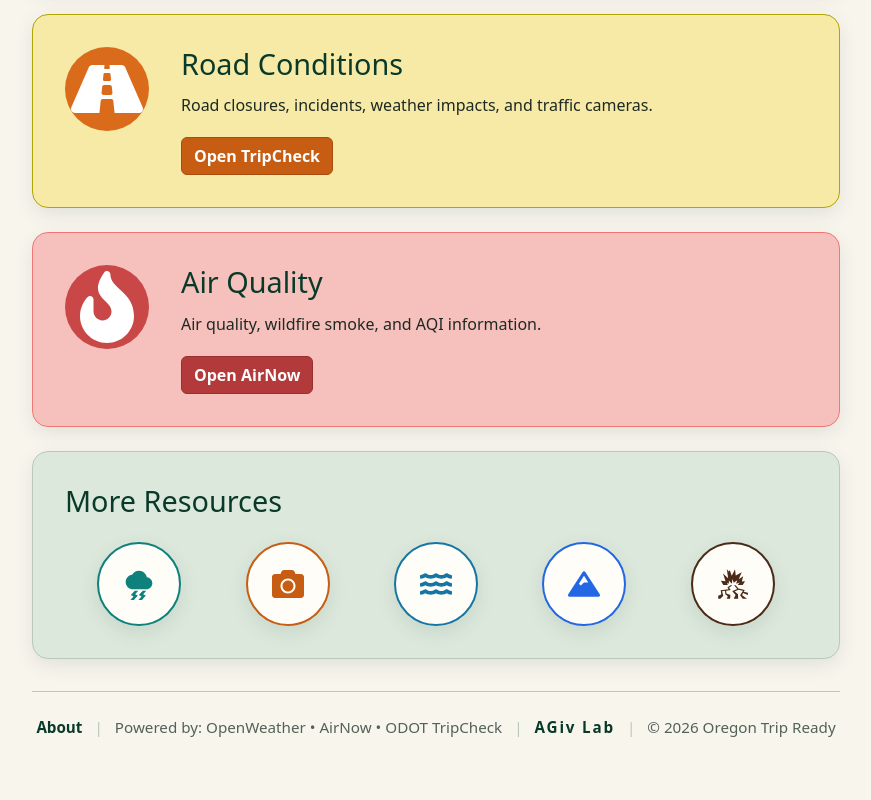
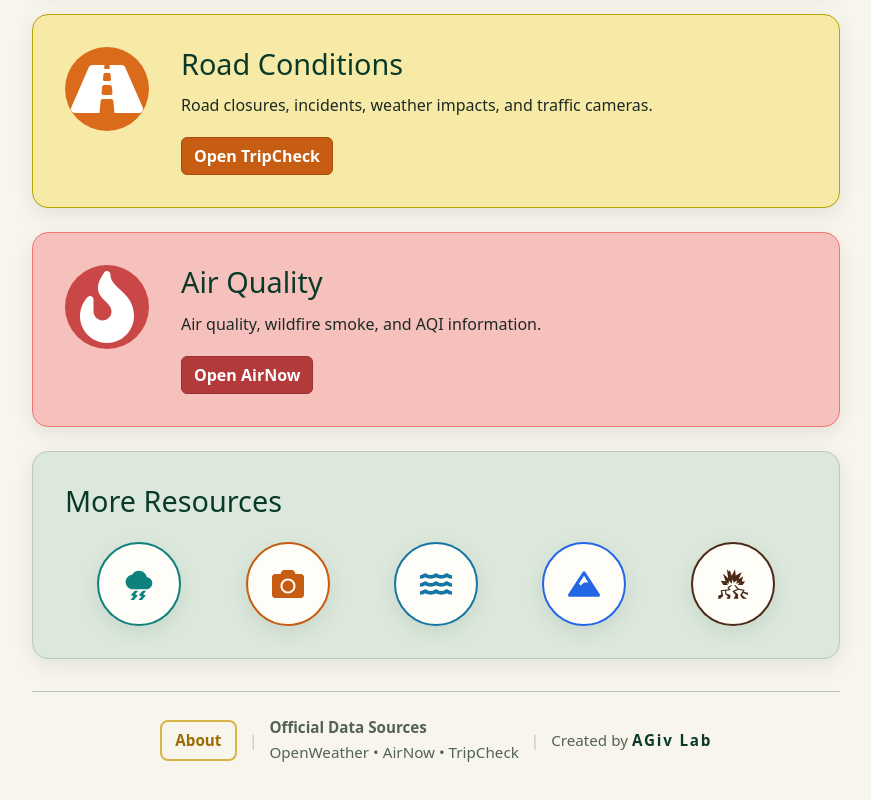
Before and after one commit to AGiv-lab/oregon-trip-ready, a React (Vite) app: page / in a window 1280 px wide. Shown: the part 401-1201 px from the top of the page, without its empty margins (204-1075 px from the left). Built offline with nearby package versions, Linux system fonts and the light colour scheme.

Commit message:
Refine dashboard layout and About modal

```diff
--- a/src/App.jsx
+++ b/src/App.jsx
@@ -5,6 +5,7 @@
 import Form from 'react-bootstrap/Form';
 import Card from 'react-bootstrap/Card';
 import Alert from 'react-bootstrap/Alert';
+import Modal from 'react-bootstrap/Modal';
 import logo from './assets/logo.png';
 import { FaCamera, FaCloudSun, FaFire, FaMountain, FaRoad, FaWater } from 'react-icons/fa';
 import { GiEarthCrack } from 'react-icons/gi';
@@ -15,11 +16,20 @@
     destination: '',
     conditions: null,
     errorMessage: '',
-    isLoading: false
+    isLoading: false,
+    showAboutModal: false
   };
 
   handleDestinationChange = (event) => {
     this.setState({ destination: event.target.value });
+  };
+
+  handleShowAboutModal = () => {
+    this.setState({ showAboutModal: true });
+  };
+
+  handleCloseAboutModal = () => {
+    this.setState({ showAboutModal: false });
   };
 
   handleSubmit = async (event) => {
@@ -58,7 +68,7 @@
   };
 
   render() {
-    const { destination, conditions, errorMessage, isLoading } = this.state;
+    const { destination, conditions, errorMessage, isLoading, showAboutModal } = this.state;
 
     return (
       <Container as="main" className="trip-ready-page">
@@ -269,29 +279,60 @@
             </a>
           </nav>
         </section>
+
 <footer className="site-footer">
-  <a href="/about" className="footer-link">
+  <button
+    type="button"
+    className="footer-about-button"
+    onClick={this.handleShowAboutModal}
+  >
     About
-  </a>
+  </button>
 
   <span className="footer-divider">|</span>
 
-  <span>
-    Powered by: OpenWeather • AirNow • ODOT TripCheck
-  </span>
-
-  <span className="footer-divider">|</span>
-
-  <span className="footer-brand">
-    AGiv Lab
+  <span className="footer-source-group">
+    <strong>Official Data Sources</strong>
+    <span>OpenWeather • AirNow • TripCheck</span>
   </span>
 
   <span className="footer-divider">|</span>
 
   <span className="footer-copyright">
-    © 2026 Oregon Trip Ready
+    Created by <span className="footer-brand">AGiv Lab</span>
   </span>
 </footer>
+
+        <Modal
+          className="about-modal"
+          show={showAboutModal}
+          onHide={this.handleCloseAboutModal}
+          centered
+          restoreFocus
+          aria-labelledby="about-modal-title"
+        >
+          <Modal.Header closeButton>
+            <Modal.Title id="about-modal-title">About Oregon Trip Ready</Modal.Title>
+          </Modal.Header>
+
+          <Modal.Body>
+            <h3 className="about-modal-brand">Oregon Trip Ready</h3>
+            <p className="about-modal-tagline">One search. Better decisions.</p>
+            <p>
+              Oregon Trip Ready brings together current weather, road conditions, and air quality
+              from trusted public data sources—helping residents and visitors make informed
+              decisions before heading out.
+            </p>
+            <h4>Official Data Sources</h4>
+            <p className="about-modal-sources">OpenWeather • AirNow • TripCheck</p>
+          </Modal.Body>
+
+          <Modal.Footer>
+            <Button className="about-modal-close" onClick={this.handleCloseAboutModal}>
+              Close
+            </Button>
+          </Modal.Footer>
+        </Modal>
 
       </Container>
     );
--- a/src/index.css
+++ b/src/index.css
@@ -538,14 +538,31 @@
   color: var(--muted-text);
 }
 
-.footer-link {
-  color: var(--forest-green-dark);
-  text-decoration: none;
-  font-weight: 600;
+.footer-about-button {
+  padding: 0.45rem 0.85rem;
+  color: #9a6b00;
+  background: transparent;
+  border: 2px solid #d8b547;
+  border-radius: 0.5rem;
+  font-weight: 700;
 }
 
-.footer-link:hover {
-  text-decoration: underline;
+.footer-about-button:hover,
+.footer-about-button:active {
+  color: var(--forest-green-dark);
+  background: #fff4c4;
+  border-color: #b99225;
+}
+
+.footer-about-button:focus-visible {
+  outline: 3px solid #fff;
+  outline-offset: 3px;
+}
+
+.footer-source-group {
+  display: inline-flex;
+  flex-direction: column;
+  gap: 0.15rem;
 }
 
 .footer-brand {
@@ -561,3 +578,101 @@
 .footer-copyright {
   white-space: nowrap;
 }
+
+.about-modal .modal-dialog {
+  max-width: min(calc(100vw - 2rem), 36rem);
+}
+
+.about-modal .modal-content {
+  overflow: hidden;
+  color: var(--text-color);
+  background: var(--warm-white);
+  border: 1px solid var(--forest-green-dark);
+  border-radius: 1rem;
+  box-shadow: var(--panel-shadow);
+}
+
+.about-modal .modal-header {
+  color: #ffc928;
+  background: var(--forest-green-dark);
+  border-bottom-color: #d8b547;
+}
+
+.about-modal .modal-title {
+  color: #ffc928;
+  font-weight: 700;
+}
+
+.about-modal .btn-close {
+  filter: invert(1);
+}
+
+.about-modal .modal-body {
+  padding: clamp(1.25rem, 4vw, 2rem);
+  line-height: 1.65;
+}
+
+.about-modal-brand {
+  margin: 0 0 0.5rem;
+  color: #ffc928;
+  font-size: 1.5rem;
+}
+
+.about-modal-tagline {
+  margin-bottom: 1.25rem;
+  font-weight: 700;
+}
+
+.about-modal .modal-body h4 {
+  margin-top: 1.5rem;
+  color: var(--forest-green-dark);
+  font-size: 1.1rem;
+}
+
+.about-modal-sources {
+  margin-bottom: 0;
+}
+
+.about-modal .modal-footer {
+  background: #eef4ec;
+  border-top-color: var(--border-color);
+}
+
+.about-modal-close {
+  color: #fff;
+  background: var(--forest-green);
+  border-color: var(--forest-green-dark);
+}
+
+.about-modal-close:hover,
+.about-modal-close:active,
+.btn-primary.about-modal-close:first-child:active {
+  color: #fff;
+  background: var(--forest-green-dark);
+  border-color: var(--forest-green-dark);
+}
+
+.about-modal-close:focus-visible {
+  outline: 3px solid var(--focus-color);
+  outline-offset: 3px;
+}
+
+.about-modal .modal-body p {
+  max-width: 42rem;
+}
+
+.about-modal .modal-body,
+.about-modal .modal-footer {
+  color: var(--text-color);
+}
+
+.about-modal .modal-header,
+.about-modal .modal-footer {
+  padding-inline: clamp(1.25rem, 4vw, 2rem);
+}
+
+.about-modal .modal-header .btn-close:focus-visible {
+  outline: 3px solid #fff;
+  outline-offset: 3px;
+  box-shadow: none;
+}
```
